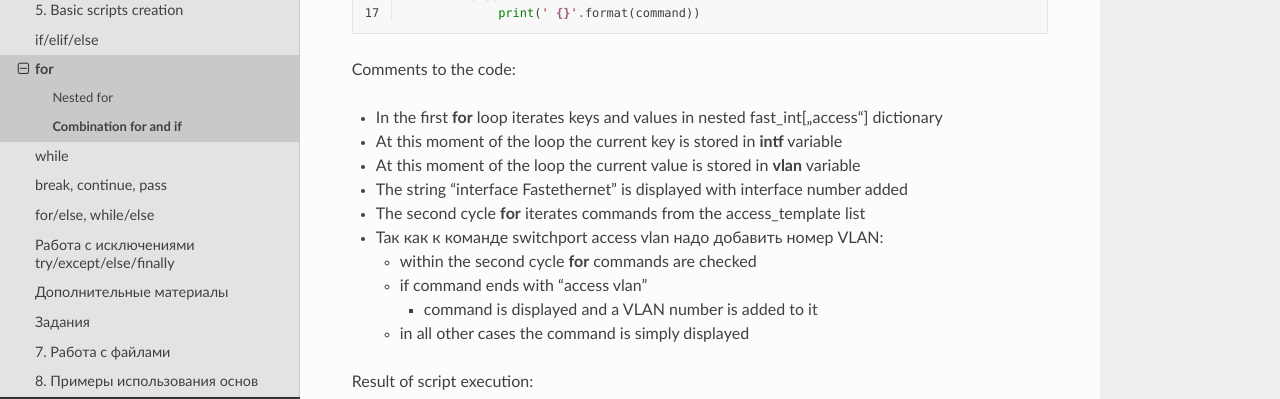
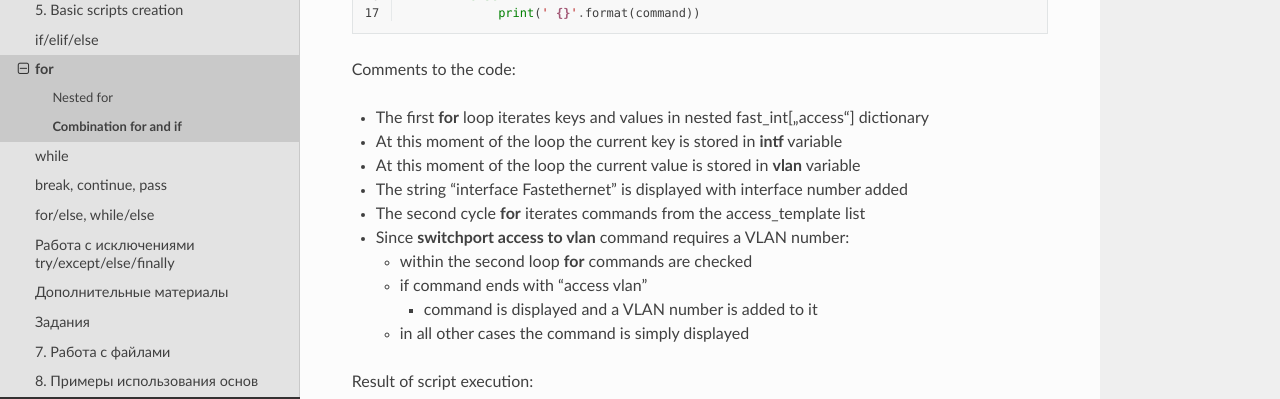
Before and after one commit to Aidar5/nattoeng, a Sphinx documentation site: the page built from docs/source/book/06_control_structures/2b_for_if.rst, in a window 1280 px wide and 900 px high, scrolled down 430 px. Shown: the part 150-549 px from the top of the window. Built offline with Sphinx 7.4.7 and the Read the Docs theme 2.0.0, drawn with Linux system fonts in a browser that asks for light colours; pages that are not in the unit, such as notebooks, are missing from menus.

Commit message:
Update 2b_for_if.rst

```diff
--- a/docs/source/book/06_control_structures/2b_for_if.rst
+++ b/docs/source/book/06_control_structures/2b_for_if.rst
@@ -28,14 +28,14 @@ Generate_access_port_config.py file:
 
 Comments to the code:
 
-* In the first **for** loop iterates keys and values in nested fast\_int['access'] dictionary
+* The first **for** loop iterates keys and values in nested fast\_int['access'] dictionary
 * At this moment of the loop the current key is stored in **intf** variable
 * At this moment of the loop the current value is stored in **vlan** variable
 * The string “interface Fastethernet” is displayed with interface number added
 * The second cycle **for** iterates commands from the access_template list
-* Так как к команде switchport access vlan надо добавить номер VLAN:
+* Since **switchport access to vlan** command requires a VLAN number:
 
-  * within the second cycle **for** commands are checked
+  * within the second loop **for** commands are checked
   * if command ends with “access vlan”
 
     * command is displayed and a VLAN number is added to it
```
